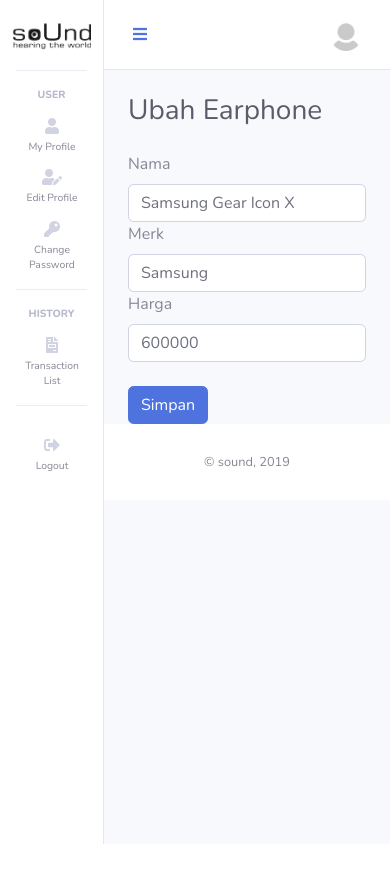
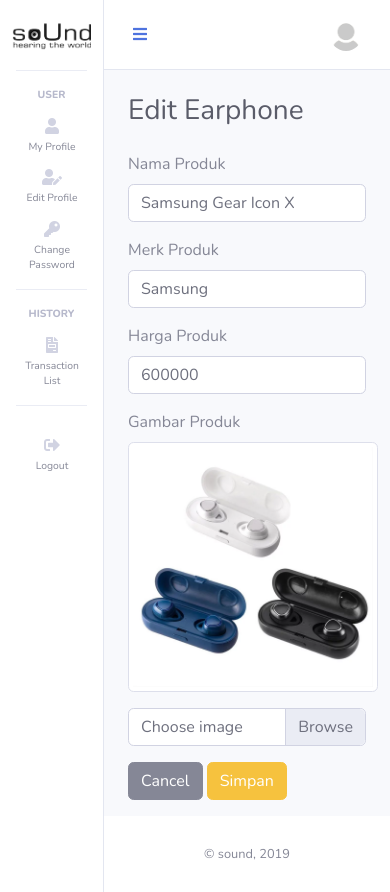
Before and after one commit to AdhyWiranto44/sound, a CodeIgniter app: page /tubesrekweb/index.php/products/editEarphone/1 in a window 390 px wide. Before the commit the page ends 844 px from the top, so only its background shows below. Run offline with CodeIgniter, Linux system fonts and the light colour scheme; a user stored in the database is signed in; data comes from the database, SQL or seed files in the repository.

Commit message:
merubah warna tombol login dan registrasi. memperbaiki fitur edit gambar headphone dan earphone

```diff
--- a/application/controllers/Products.php
+++ b/application/controllers/Products.php
@@ -6,7 +6,7 @@ class Products extends CI_Controller
    public function __construct()
    {
       parent::__construct();
-      $this->load->model('Products_model');
+      $this->load->model('products_model', 'products');
       $this->load->model('transaction_model', 'transaction');
    }
 
@@ -15,14 +15,13 @@ class Products extends CI_Controller
       $data['title'] = 'Headphones';
       $data['user'] = $this->db->get_where('user', ['email' => $this->session->userdata('email')])->row_array();
 
-      $this->load->model("products_model");
-      $data["headphones"] = $this->products_model->getHeadphones();
+      $data["headphones"] = $this->products->getHeadphones();
       $data["count"] = $this->transaction->getCartTotalUser();
       $data['item'] = $this->transaction->showAllCartItemByUser();
 
       // pagination
       $config['base_url'] = 'http://localhost/tubesrekweb/sound/products/headphones';
-      $config['total_rows'] = $this->products_model->countAllHeadphones();
+      $config['total_rows'] = $this->products->countAllHeadphones();
       $config['per_page'] = 5;
 
       //styling
@@ -57,7 +56,7 @@ class Products extends CI_Controller
       $this->pagination->initialize($config);
 
       $data['start'] = $this->uri->segment(3);
-      $data["headphones"] = $this->products_model->getAllHeadphones(5, 10);
+      $data["headphones"] = $this->products->getAllHeadphones(5, 10);
 
       $this->load->view('templates/header_content', $data);
       $this->load->view('templates/navbar_content', $data);
@@ -70,15 +69,14 @@ class Products extends CI_Controller
       $data['title'] = 'Earphones';
       $data['user'] = $this->db->get_where('user', ['email' => $this->session->userdata('email')])->row_array();
 
-      $this->load->model("products_model");
-      $data["earphones"] = $this->products_model->getEarphones();
+      $data["earphones"] = $this->products->getEarphones();
       $data["count"] = $this->transaction->getCartTotalUser();
-      $data['earphones'] = $this->products_model->getEarphones();
+      $data['earphones'] = $this->products->getEarphones();
       $data['item'] = $this->transaction->showAllCartItemByUser();
 
       // pagination
       $config['base_url'] = 'http://localhost/tubesrekweb/sound/products/earphones';
-      $config['total_rows'] = $this->products_model->countAllEarphones();
+      $config['total_rows'] = $this->products->countAllEarphones();
       $config['per_page'] = 5;
 
       //styling
@@ -113,7 +111,7 @@ class Products extends CI_Controller
       $this->pagination->initialize($config);
 
       $data['start'] = $this->uri->segment(3);
-      $data["earphones"] = $this->products_model->getAllEarphones($config['per_page'], $data['start']);
+      $data["earphones"] = $this->products->getAllEarphones($config['per_page'], $data['start']);
 
       $this->load->view('templates/header_content', $data);
       $this->load->view('templates/navbar_content', $data);
@@ -121,23 +119,23 @@ class Products extends CI_Controller
       $this->load->view('templates/footer_content');
    }
 
-   public function brands()
-   {
-      $data['title'] = 'Brands';
-      $data['user'] = $this->db->get_where('user', ['email' => $this->session->userdata('email')])->row_array();
-      $data["count"] = $this->transaction->getCartTotalUser();
-      $data['item'] = $this->transaction->showAllCartItemByUser();
+   // public function brands()
+   // {
+   //    $data['title'] = 'Brands';
+   //    $data['user'] = $this->db->get_where('user', ['email' => $this->session->userdata('email')])->row_array();
+   //    $data["count"] = $this->transaction->getCartTotalUser();
+   //    $data['item'] = $this->transaction->showAllCartItemByUser();
 
-      $this->load->view('templates/header_content', $data);
-      $this->load->view('templates/navbar_content', $data);
-      $this->load->view('products/brands', $data);
-      $this->load->view('templates/footer_content');
-   }
+   //    $this->load->view('templates/header_content', $data);
+   //    $this->load->view('templates/navbar_content', $data);
+   //    $this->load->view('products/brands', $data);
+   //    $this->load->view('templates/footer_content');
+   // }
 
    public function detail($id)
    {
       $data['title'] = 'Detail';
-      $data['detail'] = $this->Products_model->getProductById($id);
+      $data['detail'] = $this->products->getProductById($id);
       $data['user'] = $this->db->get_where('user', ['email' => $this->session->userdata('email')])->row_array();
       $data["count"] = $this->transaction->getCartTotalUser();
       $data['item'] = $this->transaction->showAllCartItemByUser();
@@ -152,7 +150,7 @@ class Products extends CI_Controller
    {
       is_logged_in();
       $data['title'] = 'Data Headphones';
-      $data['barang'] = $this->Products_model->getHeadphones();
+      $data['barang'] = $this->products->getHeadphones();
       $data['user'] = $this->db->get_where('user', ['email' => $this->session->userdata('email')])->row_array();
       $data["count"] = $this->transaction->getCartTotalUser();
       $data['item'] = $this->transaction->showAllCartItemByUser();
@@ -168,7 +166,7 @@ class Products extends CI_Controller
    {
       is_logged_in();
       $data['title'] = 'Data Earphones';
-      $data['barang'] = $this->Products_model->getEarphones();
+      $data['barang'] = $this->products->getEarphones();
       $data['user'] = $this->db->get_where('user', ['email' => $this->session->userdata('email')])->row_array();
       $data["count"] = $this->transaction->getCartTotalUser();
       $data['item'] = $this->transaction->showAllCartItemByUser();
@@ -214,7 +212,7 @@ class Products extends CI_Controller
          'gambar_produk' => $gambar_produk
       ];
 
-      // $this->Products_model->tambahProduk($data, 'headset');
+      // $this->products->tambahProduk($data, 'headset');
       $this->db->insert('headset', $data);
       $this->session->set_flashdata('message', '<div class="alert alert-success alert-dismissible fade show autoHide" role="alert">
       <button type="button" class="close" data-dismiss="alert" aria-label="Close"><span aria-hidden="true">&times;</span></button>Data Berhasil Ditambahkan!</div>');
@@ -255,7 +253,7 @@ class Products extends CI_Controller
          'gambar_produk' => $gambar_produk
       ];
 
-      // $this->Products_model->tambahProduk($data, 'headset');
+      // $this->products->tambahProduk($data, 'headset');
       $this->db->insert('headset', $data);
       $this->session->set_flashdata('message', '<div class="alert alert-success alert-dismissible fade show autoHide" role="alert">
       <button type="button" class="close" data-dismiss="alert" aria-label="Close"><span aria-hidden="true">&times;</span></button>Data Berhasil Ditambahkan!</div>');
@@ -265,7 +263,7 @@ class Products extends CI_Controller
    //menghapus produk Headphone
    public function hapusHeadphone($id)
    {
-      $this->Products_model->hapusHeadphone($id);
+      $this->products->hapusHeadphone($id);
 
       $this->session->set_flashdata('message', '<div class="alert alert-danger alert-dismissible fade show autoHide" role="alert">
       <button type="button" class="close" data-dismiss="alert" aria-label="Close"><span aria-hidden="true">&times;</span></button>Data Berhasil Dihapus!</div>');
@@ -274,7 +272,7 @@ class Products extends CI_Controller
    //menghapus produk earphone
    public function hapusEarphone($id)
    {
-      $this->Products_model->hapusEarphone($id);
+      $this->products->hapusEarphone($id);
       $this->session->set_flashdata('message', '<div class="alert alert-danger alert-dismissible fade show autoHide" role="alert">
       <button type="button" class="close" data-dismiss="alert" aria-label="Close"><span aria-hidden="true">&times;</span></button>Data Berhasil Dihapus!</div>');
       redirect('products/dataEarphones');
@@ -283,79 +281,111 @@ class Products extends CI_Controller
    //edit Earphone
    public function editEarphone($id)
    {
-      $data['title'] = 'Ubah Earphone';
-      $where  = array('id_headset' => $id);
+      $data['title'] = 'Edit Earphone';
       $data['user'] = $this->db->get_where('user', ['email' => $this->session->userdata('email')])->row_array();
-      $data['barang'] = $this->Products_model->editProduk($where, 'headset')->result();
+      $data['earphone'] = $this->products->getProductById($id);
 
+      $this->form_validation->set_rules('nama_produk', 'Nama Produk', 'required|trim');
+      $this->form_validation->set_rules('merk_produk', 'Merk Produk', 'required|trim');
+      $this->form_validation->set_rules('harga_produk', 'Harga Produk', 'required|trim');
+
+      if ($this->form_validation->run() == false) {
          $this->load->view('templates/header', $data);
          $this->load->view('templates/sidebar', $data);
          $this->load->view('templates/topbar', $data);
-      $this->load->view('products/editEarphones', $data);
+         $this->load->view('products/editEarphone', $data);
          $this->load->view('templates/footer');
-   }
-   public function ubahEarphone()
-   {
-      $id = $this->input->post('id_headset');
+      } else {
          $nama_produk = $this->input->post('nama_produk');
          $merk_produk = $this->input->post('merk_produk');
          $harga_produk = $this->input->post('harga_produk');
-      $gambar_produk = $_FILES['gambar_produk']['name'];
 
-      $data = array(
-         'nama_produk' => $nama_produk,
-         'merk_produk' => $merk_produk,
-         'harga_produk' => $harga_produk,
-         // 'tipe_produk' => $tipe_produk,
-         'gambar_produk' => $gambar_produk
-      );
+         // cek jika ada gambar yang akan diupload
+         $upload_image = $_FILES['image']['name'];
 
-      $where = array(
-         'id_headset' => $id
-      );
+         if ($upload_image) {
+            $config['allowed_types'] = 'gif|jpg|jpeg|png';
+            $config['max_size'] = '8192'; // in kb
+            $config['upload_path'] = './assets/products/earphone';
 
-      $this->Products_model->ubahProduk($where, $data, 'headset');
-      $this->session->set_flashdata('message', '<div class="alert alert-success alert-dismissible fade show autoHide" role="alert">
-      <button type="button" class="close" data-dismiss="alert" aria-label="Close"><span aria-hidden="true">&times;</span></button>Data Berhasil Diubah!</div>');
+            $this->load->library('upload', $config);
+
+            if ($this->upload->do_upload('image')) {
+               $old_image = $data['earphone']['gambar_produk'];
+               if ($old_image != $upload_image) {
+                  unlink(FCPATH . 'assets/products/earphone/' . $old_image);
+               }
+               $new_image = $this->upload->data('file_name');
+               $this->db->set('gambar_produk', $new_image);
+            } else {
+               $this->session->set_flashdata('message', "<div class='alert alert-danger autoHide' role='alert'>Wrong image format! </br>Allowed format: gif\jpg\jpeg\png </br>max size: 8 Mb</div>");
                redirect('products/dataEarphones');
+            }
+         }
+
+         $this->db->set('nama_produk', $nama_produk);
+         $this->db->set('merk_produk', $merk_produk);
+         $this->db->set('harga_produk', $harga_produk);
+         $this->db->where('id_headset', $id);
+         $this->db->update('headset');
+
+         $this->session->set_flashdata('message', '<div class="alert alert-success autoHide" role="alert">Data headset berhasil diubah!</div>');
+         redirect('products/dataEarphones');
+      }
    }
    //edit headphone
    public function editHeadphone($id)
    {
-      $data['title'] = 'Ubah Headphone';
-      $where  = array('id_headset' => $id);
+      $data['title'] = 'Edit Headphone';
       $data['user'] = $this->db->get_where('user', ['email' => $this->session->userdata('email')])->row_array();
-      $data['barang'] = $this->Products_model->editProduk($where, 'headset')->result();
+      $data['headphone'] = $this->products->getProductById($id);
 
+      $this->form_validation->set_rules('nama_produk', 'Nama Produk', 'required|trim');
+      $this->form_validation->set_rules('merk_produk', 'Merk Produk', 'required|trim');
+      $this->form_validation->set_rules('harga_produk', 'Harga Produk', 'required|trim');
+
+      if ($this->form_validation->run() == false) {
          $this->load->view('templates/header', $data);
          $this->load->view('templates/sidebar', $data);
          $this->load->view('templates/topbar', $data);
-      $this->load->view('products/editHeadphones', $data);
+         $this->load->view('products/editHeadphone', $data);
          $this->load->view('templates/footer');
-   }
-   public function ubahHeadphone()
-   {
-      $id = $this->input->post('id_headset');
+      } else {
          $nama_produk = $this->input->post('nama_produk');
          $merk_produk = $this->input->post('merk_produk');
          $harga_produk = $this->input->post('harga_produk');
-      $gambar_produk = $_FILES['gambar_produk']['name'];
 
-      $data = array(
-         'nama_produk' => $nama_produk,
-         'merk_produk' => $merk_produk,
-         'harga_produk' => $harga_produk,
-         // 'tipe_produk' => $tipe_produk,
-         'gambar_produk' => $gambar_produk
-      );
+         // cek jika ada gambar yang akan diupload
+         $upload_image = $_FILES['image']['name'];
 
-      $where = array(
-         'id_headset' => $id
-      );
+         if ($upload_image) {
+            $config['allowed_types'] = 'gif|jpg|jpeg|png';
+            $config['max_size'] = '8192'; // in kb
+            $config['upload_path'] = './assets/products/headphone';
 
-      $this->Products_model->ubahProduk($where, $data, 'headset');
-      $this->session->set_flashdata('message', '<div class="alert alert-success alert-dismissible fade show autoHide" role="alert">
-      <button type="button" class="close" data-dismiss="alert" aria-label="Close"><span aria-hidden="true">&times;</span></button>Data Berhasil Diubah!</div>');
+            $this->load->library('upload', $config);
+
+            if ($this->upload->do_upload('image')) {
+               $old_image = $data['headphone']['gambar_produk'];
+               if ($old_image != $upload_image) {
+                  unlink(FCPATH . 'assets/products/headphone/' . $old_image);
+               }
+               $new_image = $this->upload->data('file_name');
+               $this->db->set('gambar_produk', $new_image);
+            } else {
+               $this->session->set_flashdata('message', "<div class='alert alert-danger autoHide' role='alert'>Wrong image format! </br>Allowed format: gif\jpg\jpeg\png </br>max size: 8 Mb</div>");
                redirect('products/dataHeadphones');
             }
          }
+
+         $this->db->set('nama_produk', $nama_produk);
+         $this->db->set('merk_produk', $merk_produk);
+         $this->db->set('harga_produk', $harga_produk);
+         $this->db->where('id_headset', $id);
+         $this->db->update('headset');
+
+         $this->session->set_flashdata('message', '<div class="alert alert-success autoHide" role="alert">Data headset berhasil diubah!</div>');
+         redirect('products/dataHeadphones');
+      }
+   }
+}
--- /dev/null
+++ b/application/views/products/editEarphone.php
@@ -0,0 +1,40 @@
+<!-- Begin Page Content -->
+<div class="container-fluid">
+
+    <!-- Page Heading -->
+    <h1 class="h3 mb-4 text-gray-800"><?= $title; ?></h1>
+
+    <div class="row mb-3">
+        <div class="col-sm-6">
+            <form action="<?= base_url('products/editearphone/') . $earphone['id_headset']; ?>" method="post" enctype="multipart/form-data">
+                <div class="form-group">
+                    <label>Nama Produk</label>
+                    <input type="text" name="nama_produk" class="form-control" value="<?= $earphone['nama_produk']; ?>">
+                </div>
+                <div class="form-group">
+                    <label>Merk Produk</label>
+                    <input type="text" name="merk_produk" class="form-control" value="<?= $earphone['merk_produk']; ?>">
+                </div>
+                <div class="form-group">
+                    <label>Harga Produk</label>
+                    <input type="text" name="harga_produk" class="form-control" value="<?= $earphone['harga_produk']; ?>">
+                </div>
+                <div class="form-group">
+                    <label>Gambar Produk</label></br>
+                    <img src="<?= base_url('assets/products/earphone/') . $earphone['gambar_produk']; ?>" class="img-thumbnail mb-3" style="max-width: 250px;">
+                    <div class="custom-file">
+                        <input type="file" class="custom-file-input" id="image" name="image">
+                        <label for="image" class="custom-file-label">Choose image</label>
+                    </div>
+                </div>
+                <a href="<?= base_url('products/dataEarphones'); ?>" class="btn btn-secondary">Cancel</a>
+                <button type="submit" class="btn btn-warning">Simpan</button>
+            </form>
+        </div>
+    </div>
+
+</div>
+<!-- /.container-fluid -->
+
+</div>
+<!-- End of Main Content -->
--- a/application/views/products/editEarphones.php
+++ /dev/null
@@ -1,26 +0,0 @@
-<div class="container-fluid">
-    <!-- <h3><i class="fas fa-edit">EDIT DATA PRODUK</i></h3> -->
-    <h1 class="h3 mb-4 text-gray-800"><?= $title; ?></h1>
-    <?php foreach ($barang as $b) : ?>
-        <form method="post" action="<?= base_url() . 'Products/ubahEarphone' ?>">
-            <div class="for-group">
-                <label>Nama</label>
-                <input type="text" name="nama_produk" class="form-control" value="<?= $b->nama_produk ?>">
-
-                <input type="hidden" name="id_headset" class="form-control" value="<?= $b->id_headset ?>">
-            </div>
-
-            <div class="for-group">
-                <label>Merk</label>
-                <input type="text" name="merk_produk" class="form-control" value="<?= $b->merk_produk ?>">
-            </div>
-
-            <div class="for-group">
-                <label>Harga</label>
-                <input type="text" name="harga_produk" class="form-control" value="<?= $b->harga_produk ?>">
-            </div>
-            <br>
-            <button type="submit" class="btn btn-primary">Simpan</button>
-        </form>
-    <?php endforeach; ?>
-</div>
--- a/application/views/templates/navbar_content.php
+++ b/application/views/templates/navbar_content.php
@@ -45,8 +45,8 @@
         </div>
       </div>
     <?php else : ?>
-      <a class="btn btn-secondary mr-2" style="width: 75px;" href="<?= base_url('auth/index'); ?>" role="button">Login</a>
-      <a class="btn btn-outline-secondary" style="width: 75px;" href="<?= base_url('auth/registration'); ?>" role="button">Register</a>
+      <a class="btn btn-warning mr-2" style="width: 75px;" href="<?= base_url('auth/index'); ?>" role="button">Login</a>
+      <a class="btn btn-outline-warning" style="width: 75px;" href="<?= base_url('auth/registration'); ?>" role="button">Register</a>
     <?php endif; ?>
 
 
```
Also changed, not shown: application/views/products/dataHeadphones.php (+1 -39 lines), application/views/products/editHeadphone.php (added, +40 -0 lines), application/views/products/editHeadphones.php (deleted, +0 -26 lines), assets/products/earphone/twice_airpods.jpg (added), assets/products/headphone/uwow.jpg (added), assets/products/headphone/uwow1.jpg (added). Lines whose indentation alone changed are shown as unchanged.
